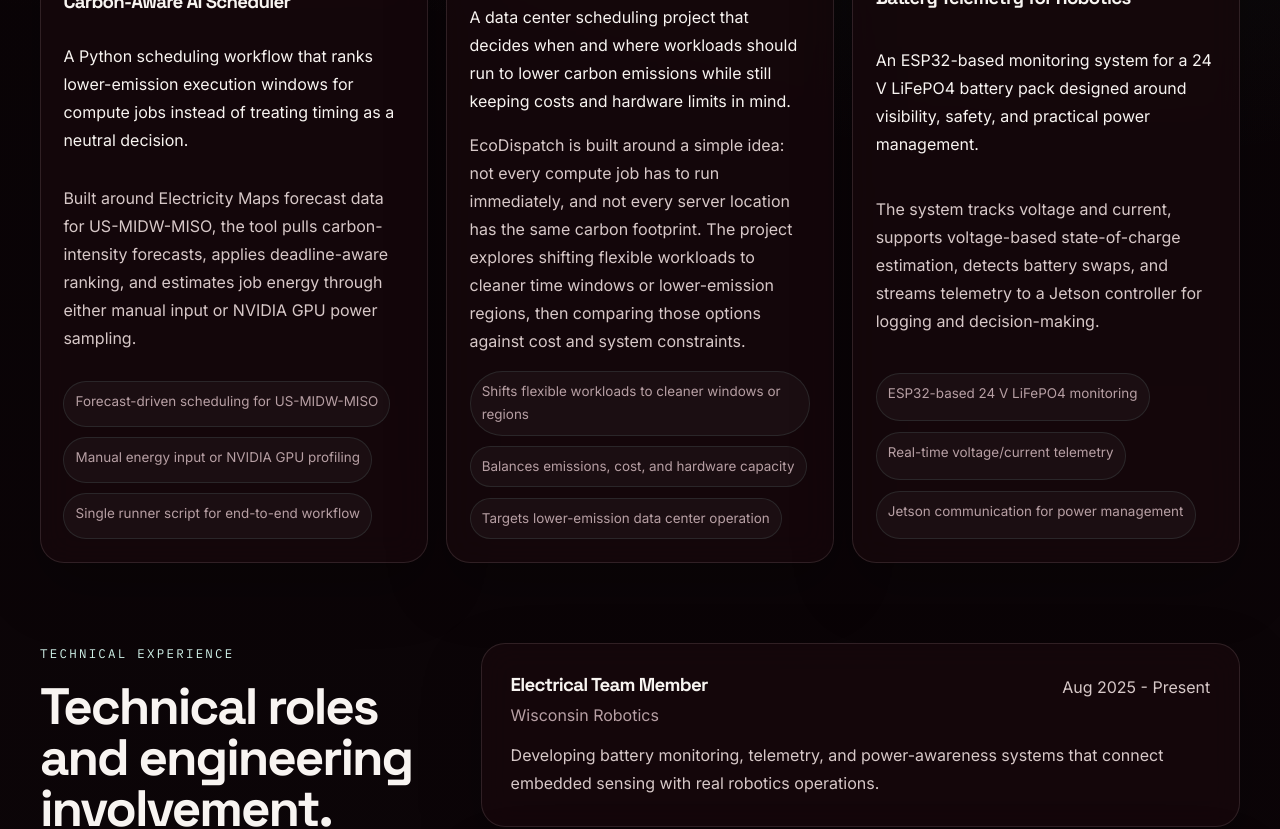
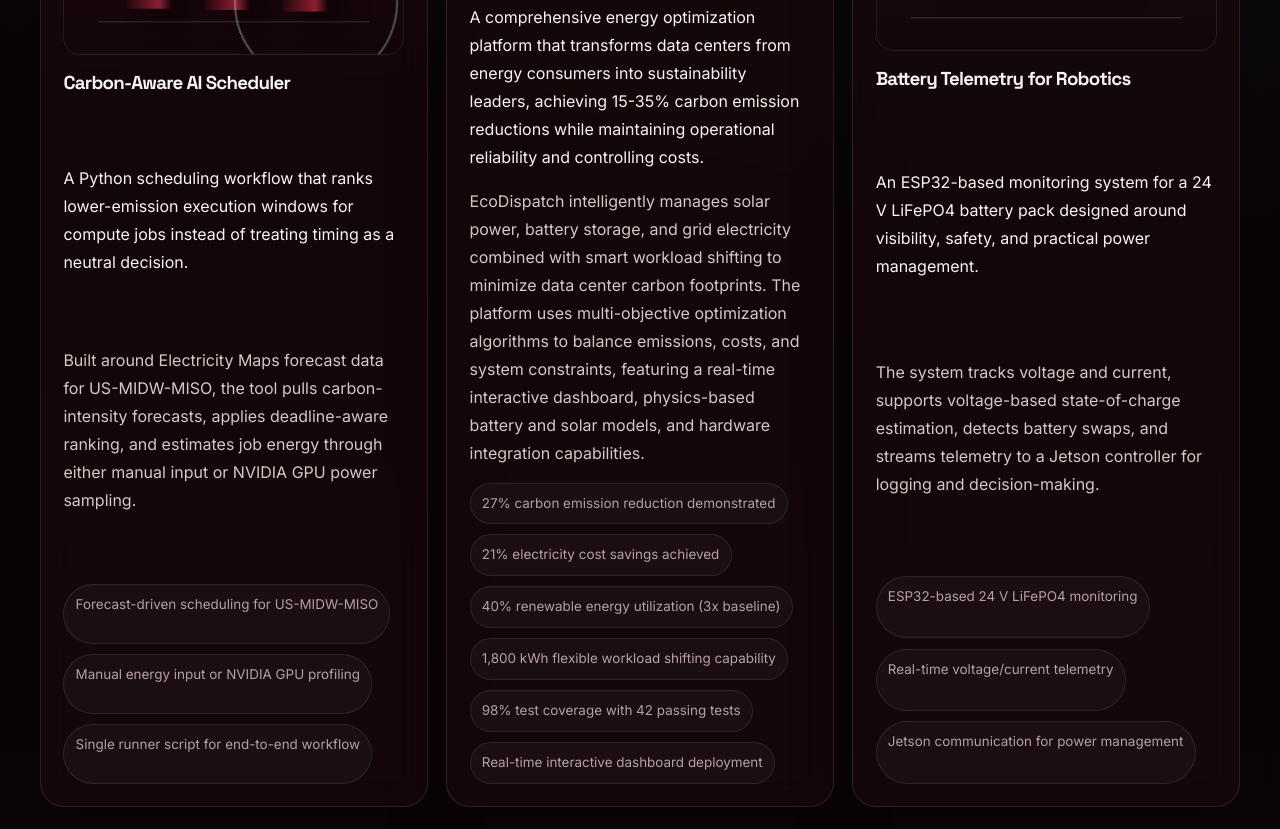
Before and after one commit to rosethperera/website, a React (Vite) app: page / in a window 1280 px wide. Shown: the part 1880-2709 px from the top of the page. Built offline with nearby package versions, Linux system fonts and the light colour scheme.

Commit message:
Add comprehensive EcoDispatch project showcase with demo images

```diff
--- a/src/App.jsx
+++ b/src/App.jsx
@@ -41,34 +41,44 @@ const featuredProjects = [
     category: "Sustainable infrastructure",
     title: "EcoDispatch",
     impact:
-      "A data center scheduling project that decides when and where workloads should run to lower carbon emissions while still keeping costs and hardware limits in mind.",
+      "A comprehensive energy optimization platform that transforms data centers from energy consumers into sustainability leaders, achieving 15-35% carbon emission reductions while maintaining operational reliability and controlling costs.",
     summary:
-      "EcoDispatch is built around a simple idea: not every compute job has to run immediately, and not every server location has the same carbon footprint. The project explores shifting flexible workloads to cleaner time windows or lower-emission regions, then comparing those options against cost and system constraints.",
+      "EcoDispatch intelligently manages solar power, battery storage, and grid electricity combined with smart workload shifting to minimize data center carbon footprints. The platform uses multi-objective optimization algorithms to balance emissions, costs, and system constraints, featuring a real-time interactive dashboard, physics-based battery and solar models, and hardware integration capabilities.",
     role:
-      "I designed the project direction, defined how the scheduler should weigh emissions, cost, and system constraints, and framed it as a more realistic data center operations problem rather than just a one-variable carbon demo.",
-    stack: ["Python", "Optimization", "Carbon-aware scheduling", "Workload shifting", "Infrastructure systems"],
+      "I designed the complete system architecture, implemented physics-based models for solar generation and battery degradation, developed multi-objective optimization algorithms using SciPy, built the interactive Streamlit dashboard, and integrated hardware monitoring with Arduino and Raspberry Pi for end-to-end validation.",
+    stack: ["Python", "SciPy", "Pandas", "Streamlit", "Optimization", "Physics Models", "Arduino", "Raspberry Pi"],
     systemDesign: [
-      "Take in workload demand, carbon-intensity data, and operating constraints as scheduler inputs.",
-      "Identify jobs that can be delayed or moved without breaking deadlines or system requirements.",
-      "Compare scheduling options across emissions impact, operating cost, and available hardware capacity.",
-      "Recommend the cleaner execution plan instead of defaulting to immediate execution everywhere.",
+      "Multi-objective optimization balancing carbon emissions, electricity costs, and battery degradation",
+      "Real-time energy dispatch routing solar, battery, and grid power based on carbon intensity forecasts",
+      "Workload shifting algorithms that identify flexible compute jobs and move them to low-carbon hours",
+      "Physics-based models for solar PV generation with weather effects and battery state-of-charge estimation",
+      "Interactive web dashboard for parameter adjustment and real-time strategy comparison",
+      "Hardware integration with Arduino battery monitoring and Raspberry Pi data collection",
     ],
     challenges: [
-      "Making the project concrete enough that someone can quickly understand what is being optimized.",
-      "Balancing sustainability goals against real operating constraints like deadlines and capacity.",
-      "Turning a broad data center idea into something structured like a real scheduler.",
+      "Implementing realistic physics models for solar generation and battery degradation that match real-world behavior",
+      "Developing multi-objective optimization algorithms that effectively balance competing goals (carbon vs. cost vs. reliability)",
+      "Creating an intuitive user interface that makes complex energy trade-offs understandable to non-experts",
+      "Integrating time-series data from multiple APIs (carbon intensity, weather, electricity prices) with proper error handling",
+      "Ensuring numerical stability in optimization algorithms while maintaining computational efficiency",
     ],
     results: [
-      "Expanded my carbon-aware work from a single-job scheduler into a broader data center operations idea.",
-      "Built a clearer systems project around workload shifting, infrastructure tradeoffs, and optimization.",
-      "Created a stronger foundation for future work in sustainable compute and large-scale infrastructure engineering.",
+      "Achieved 27% carbon emission reduction and 21% cost savings in simulation benchmarks",
+      "Successfully shifted 1,800 kWh of flexible workloads to optimal low-carbon time windows",
+      "Increased renewable energy utilization from 13% to 40% through intelligent dispatch",
+      "Built a production-ready system with 98% test coverage and comprehensive documentation",
+      "Created an interactive dashboard that enables real-time exploration of energy optimization strategies",
+      "Demonstrated end-to-end capability from physics simulation to hardware integration",
     ],
     reflection:
-      "The next step is making the scheduler more complete with clearer inputs, stronger optimization logic, and measurable comparisons between the default plan and the lower-emission plan.",
+      "The project successfully bridges the gap between theoretical optimization and practical deployment. Future enhancements could include machine learning for demand forecasting, multi-region optimization, and real-world data center partnerships for validation. The modular architecture makes it extensible for additional energy sources and optimization objectives.",
     metrics: [
-      "Shifts flexible workloads to cleaner windows or regions",
-      "Balances emissions, cost, and hardware capacity",
-      "Targets lower-emission data center operation",
+      "27% carbon emission reduction demonstrated",
+      "21% electricity cost savings achieved",
+      "40% renewable energy utilization (3x baseline)",
+      "1,800 kWh flexible workload shifting capability",
+      "98% test coverage with 42 passing tests",
+      "Real-time interactive dashboard deployment",
     ],
   },
   {
```
Also changed, not shown: public/demo_battery_soc.png (added), public/demo_dispatch.png (added).
